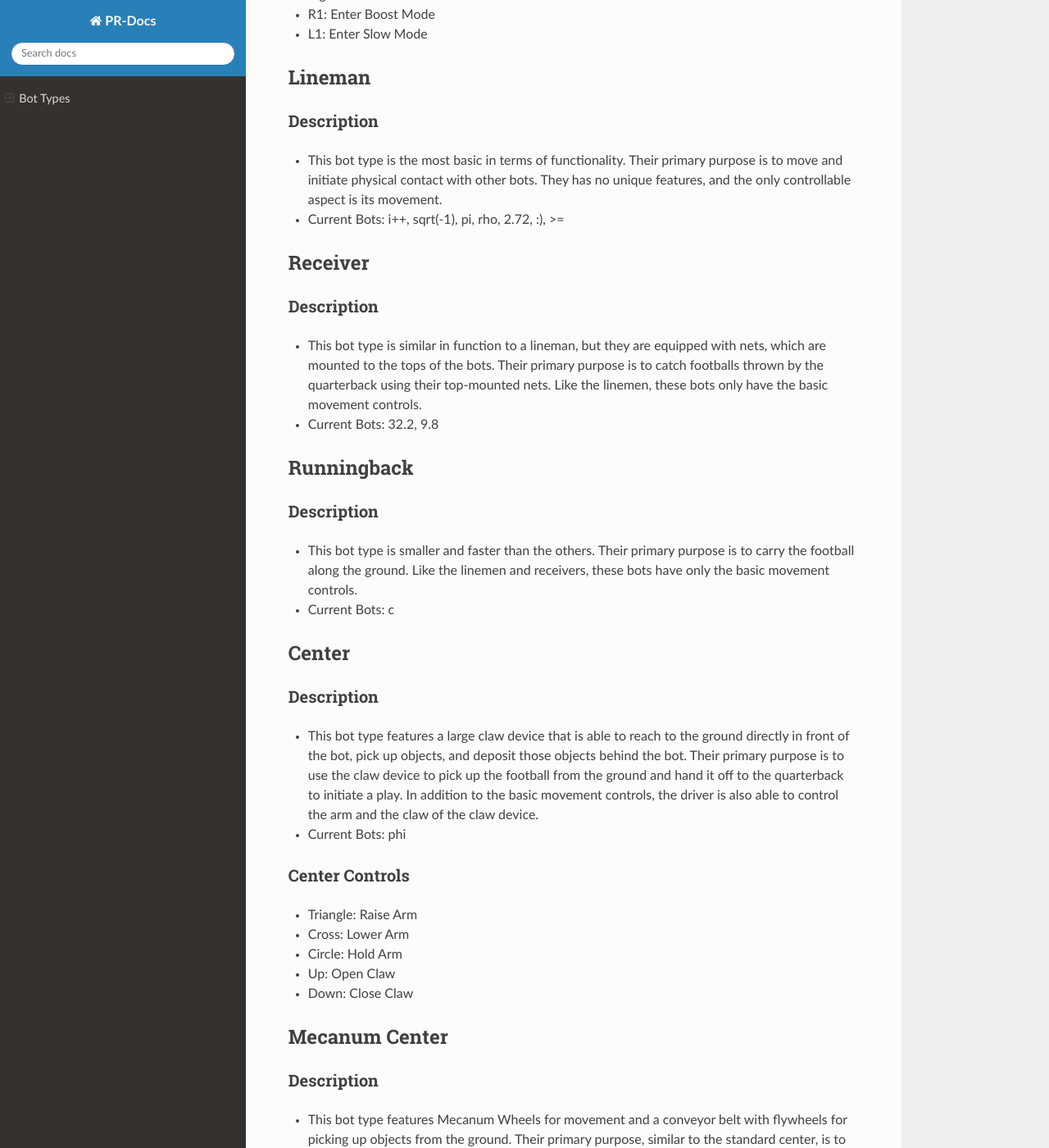
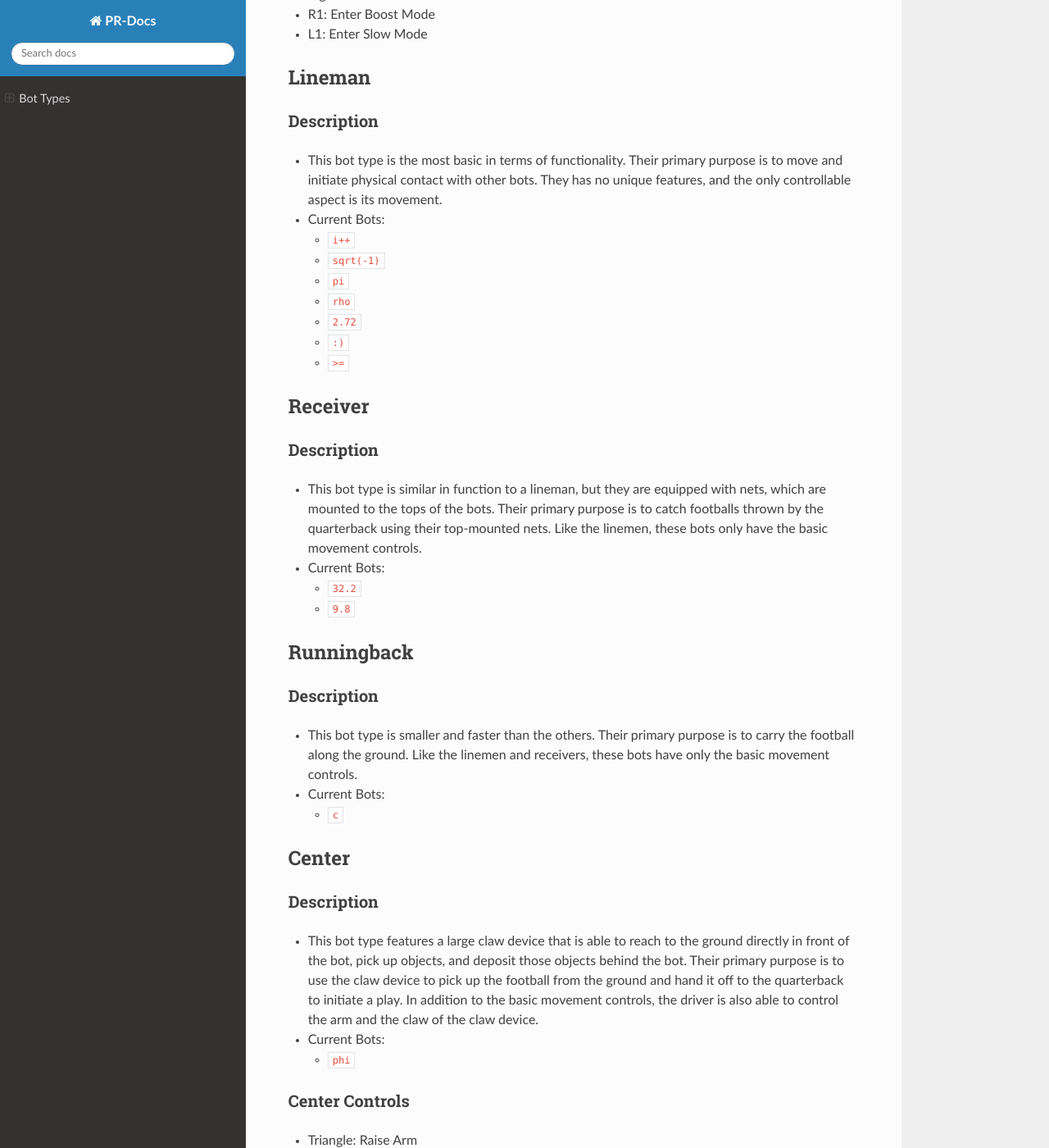
Before and after one commit to PolarRobotics/PR-Docs, a Sphinx documentation site: the page built from docs/source/BotTypes.md, in a window 1280 px wide and 1400 px high, scrolled down 308 px. Shown: the whole window at 82% size. Built offline with Sphinx 7.4.7 and the Read the Docs theme 2.0.0, drawn with Linux system fonts in a browser that asks for light colours; some of the changed text lies outside the part shown.

Commit message:
Bot List Updates
Changes the robot listing format. Note that the robot names are in the code text style since >= results in a blockquote without that.

```diff
--- a/docs/source/BotTypes.md
+++ b/docs/source/BotTypes.md
@@ -11,25 +11,36 @@
 ### Description
 - This bot type is the most basic in terms of functionality. Their primary purpose is to move and initiate physical contact with other bots. They has no unique features, and the only controllable aspect is its movement.
 
-- Current Bots: i++, sqrt(-1), pi, rho, 2.72, :), >=
+- Current Bots:
+    - `i++`
+    - `sqrt(-1)`
+    - `pi`
+    - `rho`
+    - `2.72`
+    - `:)`
+    - `>=`
 
 ## Receiver
 ### Description
 - This bot type is similar in function to a lineman, but they are equipped with nets, which are mounted to the tops of the bots. Their primary purpose is to catch footballs thrown by the quarterback using their top-mounted nets. Like the linemen, these bots only have the basic movement controls.
 
-- Current Bots: 32.2, 9.8
+- Current Bots:
+    - `32.2`
+    - `9.8`
 
 ## Runningback
 ### Description
 - This bot type is smaller and faster than the others. Their primary purpose is to carry the football along the ground. Like the linemen and receivers, these bots have only the basic movement controls.
 
-- Current Bots: c
+- Current Bots:
+    - `c`
 
 ## Center
 ### Description
 - This bot type features a large claw device that is able to reach to the ground directly in front of the bot, pick up objects, and deposit those objects behind the bot. Their primary purpose is to use the claw device to pick up the football from the ground and hand it off to the quarterback to initiate a play. In addition to the basic movement controls, the driver is also able to control the arm and the claw of the claw device.
 
-- Current Bots: phi
+- Current Bots:
+    - `phi`
 
 ### Center Controls
 - Triangle: Raise Arm
@@ -54,7 +65,8 @@
 ### Description
 - This bot type features a conveyor belt and flywheels that can propel objects held by the bot. Their primary purpose is to throw the football via flywheel propulsion. In addition to the basic movement controls, the driver is also able to control the conveyer belt and flywheels.
 
-- Current Bots: infinity
+- Current Bots:
+    - `infinity`
 
 ### QB Controls
 - Square: Toggle Conveyor
@@ -68,7 +80,8 @@
 ### Description
 - This bot type features a large paddle connected to a motor. Their primary purpose is to use the paddle to propel the football forward and upward by smacking it. In addition to the basic movement controls, the driver can also control the motor, therefore also indirectly controlling the paddle.
 
-- Current Bots: theta
+- Current Bots:
+    - `theta`
 
 ### Kicker Controls
 - Triangle: Turn Kicker Motor Forward
```
